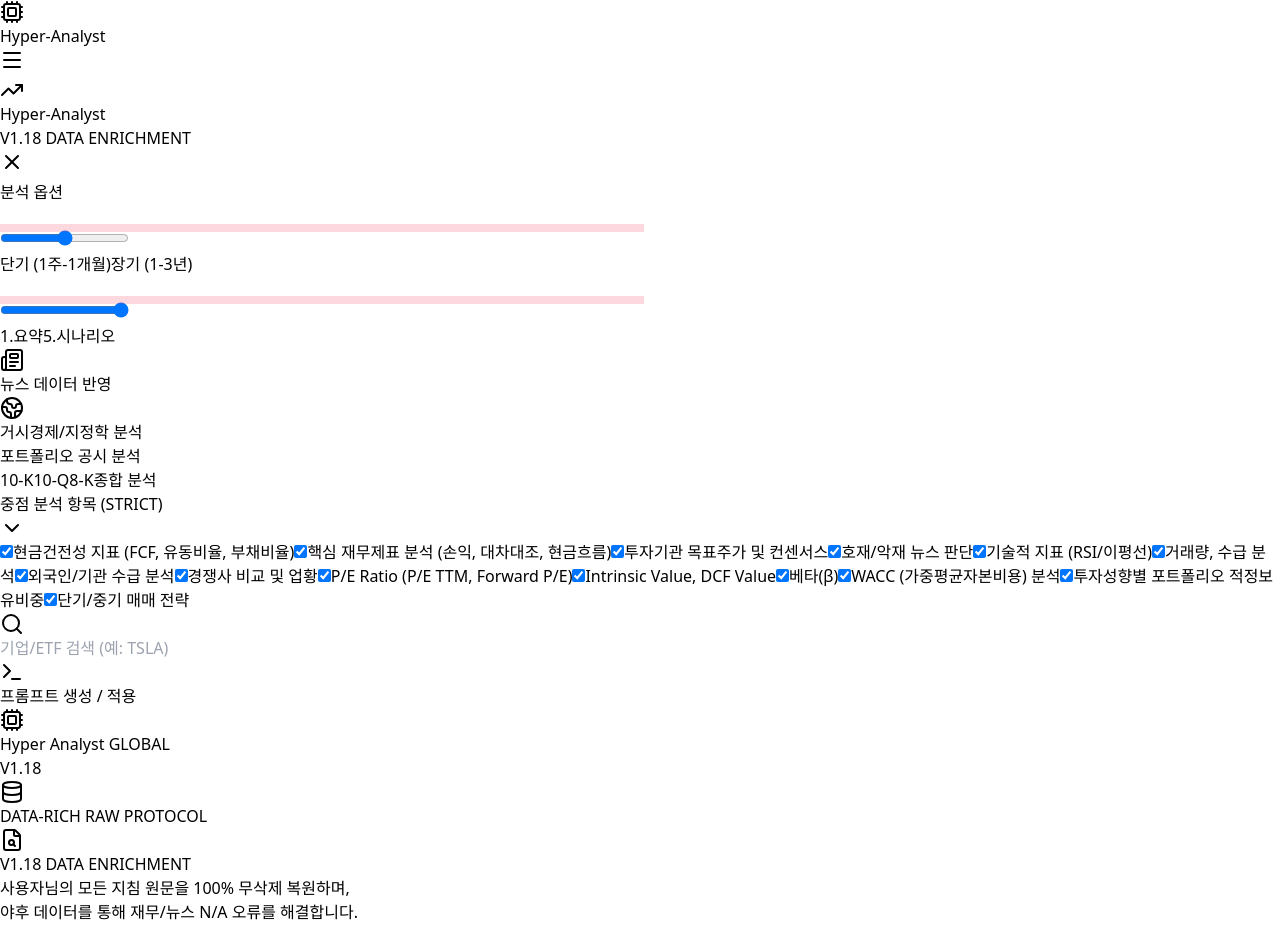
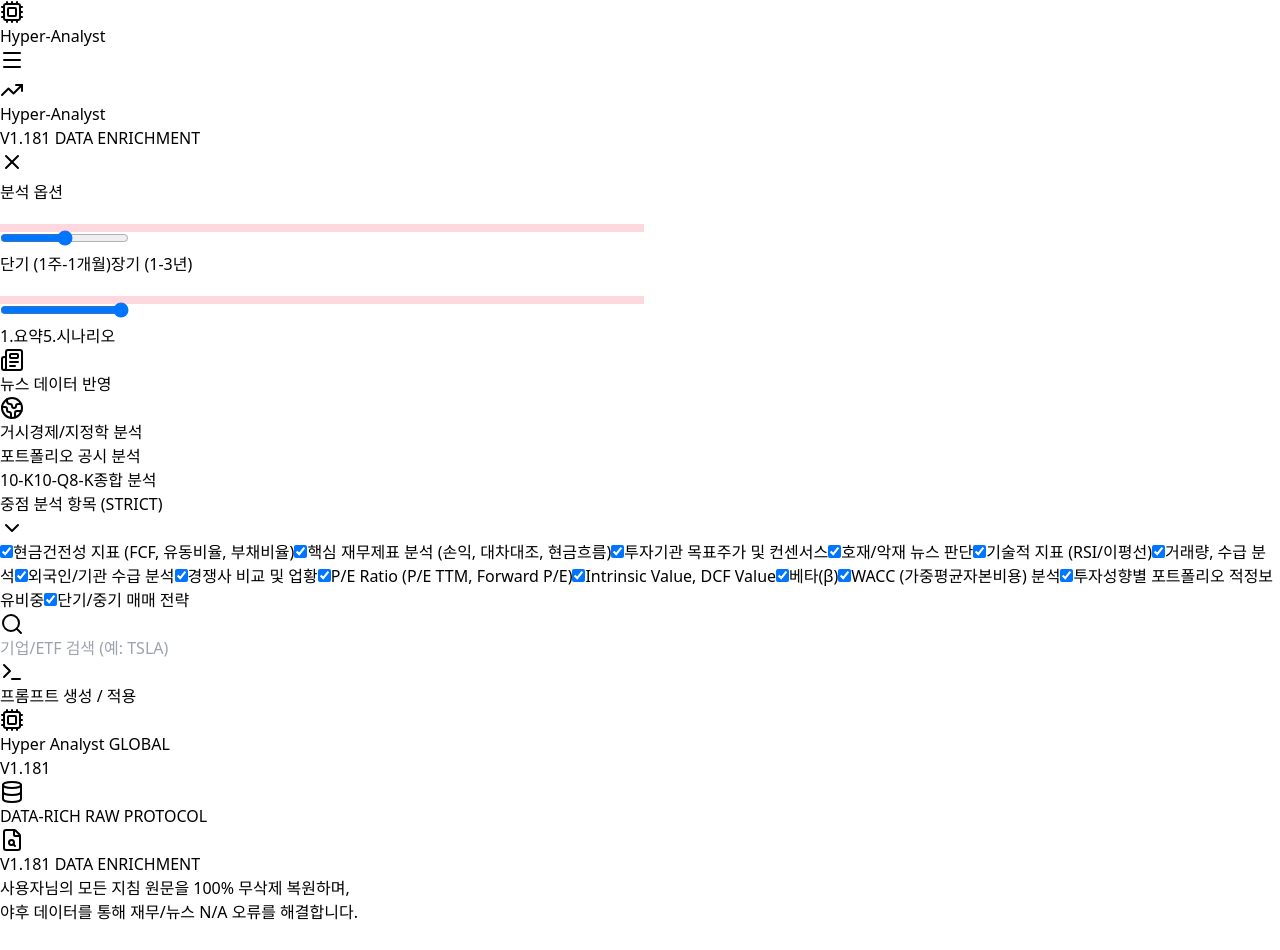
Before and after one commit to sscatman/mystock, a React (Vite) app: page / in a window 1280 px wide. Shown: the top 950 px of the page. Built offline with nearby package versions, Linux system fonts and the light colour scheme.

Commit message:
V1.181 매도 매수 정보 및 전세계경제 지표 추가 적용

```diff
--- a/src/App.jsx
+++ b/src/App.jsx
@@ -469,13 +469,18 @@
 
 [결론]
 반드시 [매수 / 매도 / 관망] 중 하나의 명확한 투자 의견을 제시하십시오.
-매도 / 매수에 대한 시점과 근거를 각각 제시하고, 그 제시한 근거를 충분한 깊이(최소 3개 포인트 이상)로 설명하고, 근거를 출력하십시오.
+
+**[매도/매수 시점 및 근거 상세]**
+- 매수 시점(Entry Point)과 매도 시점(Exit Point)을 구체적인 가격대와 함께 명확히 제시하십시오.
+- 각 시점에 대한 근거를 **최소 3개 이상의 핵심 포인트**로 심층 분석하여 기술하십시오.
+- 해당 근거가 앞선 기술적/재무적/거시경제적 분석 결과와 어떻게 논리적으로 연결되는지 상세히 설명하십시오.
 
 ⚠️ **[최종 검증 - 작성 완료 전 확인]**
 아래 항목들이 모두 분석에 포함되었는지 확인하십시오:
 - 선택된 중점 분석 항목: ${analysisItems.join(', ')}
+- **매수/매도 시점(Entry/Exit)과 그에 따른 3가지 이상의 논리적 근거가 포함되었는지 확인하십시오.**
+- 전 세계 경제 발표(실업률 / 물가상승률 등)을 포함하여 각 항목이 충분한 깊이(최소 3개 포인트)로 분석되었는지 확인하십시오.
 - 누락된 항목이 있다면 반드시 추가 작성 후 응답을 완료하십시오.
-- 전 세계 경제 발표(실업률 / 물가상승률 등)을 포함하여 각 항목이 충분한 깊이(최소 3개 포인트)로 분석되었는지 확인하십시오.
 `.trim();
     } else {
       fullPrompt = `[역할] 월가 수석 애널리스트
@@ -485,6 +490,7 @@
 
 [지시사항]
 이 종목의 최신 ${type} 공시 자료를 바탕으로 핵심 이슈, 실적(가이던스), 리스크, 그리고 투자 매력도를 상세히 분석해 주십시오.
+결론에는 반드시 [매수 / 매도 / 관망] 의견과 함께 **구체적인 매수/매도 시점 및 3가지 이상의 상세 근거**를 포함하십시오.
 모든 답변은 한글로, 마크다운 형식(## 섹션)을 지켜 상세히 작성하십시오.`.trim();
     }
 
@@ -525,7 +531,7 @@
             </div>
             <div className="flex flex-col text-left">
               <h1 className="text-lg font-black text-white italic leading-tight">Hyper-Analyst</h1>
-              <span className="text-[10px] text-rose-500 font-mono tracking-widest uppercase font-bold">V1.18 DATA ENRICHMENT</span>
+              <span className="text-[10px] text-rose-500 font-mono tracking-widest uppercase font-bold">V1.181 DATA ENRICHMENT</span>
             </div>
           </div>
           <button onClick={() => setIsSidebarOpen(false)} className="lg:hidden p-2 text-slate-400 hover:text-white hover:bg-slate-800 rounded-lg transition-colors">
@@ -649,7 +655,7 @@
                   <h1 className="text-3xl lg:text-5xl font-black tracking-tighter text-white italic uppercase leading-none">
                     Hyper Analyst <span className="text-indigo-500 underline decoration-rose-500 decoration-8 underline-offset-[12px]">GLOBAL</span>
                   </h1>
-                  <span className="hidden md:inline-block text-xs font-black text-rose-500 ml-6 font-mono bg-rose-500/10 px-2 py-1 rounded border border-rose-500/20">V1.18</span>
+                  <span className="hidden md:inline-block text-xs font-black text-rose-500 ml-6 font-mono bg-rose-500/10 px-2 py-1 rounded border border-rose-500/20">V1.181</span>
                 </div>
                 <p className="text-slate-500 text-xs lg:text-sm mt-5 font-bold uppercase tracking-[0.2em] lg:tracking-[0.3em] flex items-center">
                   <Database className="w-4 h-4 mr-2 text-indigo-500 flex-shrink-0" /> DATA-RICH RAW PROTOCOL
@@ -711,7 +717,7 @@
                    <FileSearch className="text-slate-600 w-16 h-16 lg:w-20 lg:h-20 relative z-10" />
                 </div>
                 <div className="space-y-4 px-4">
-                  <h3 className="text-xl lg:text-3xl font-black text-slate-500 uppercase tracking-tighter italic">V1.18 DATA ENRICHMENT</h3>
+                  <h3 className="text-xl lg:text-3xl font-black text-slate-500 uppercase tracking-tighter italic">V1.181 DATA ENRICHMENT</h3>
                   <p className="text-slate-600 text-xs lg:text-sm max-w-md mx-auto leading-relaxed font-medium">
                     사용자님의 모든 지침 원문을 <span className="text-rose-500 font-bold">100% 무삭제 복원</span>하며,<br/>
                     야후 데이터를 통해 재무/뉴스 N/A 오류를 해결합니다.<br/><br/>
```
